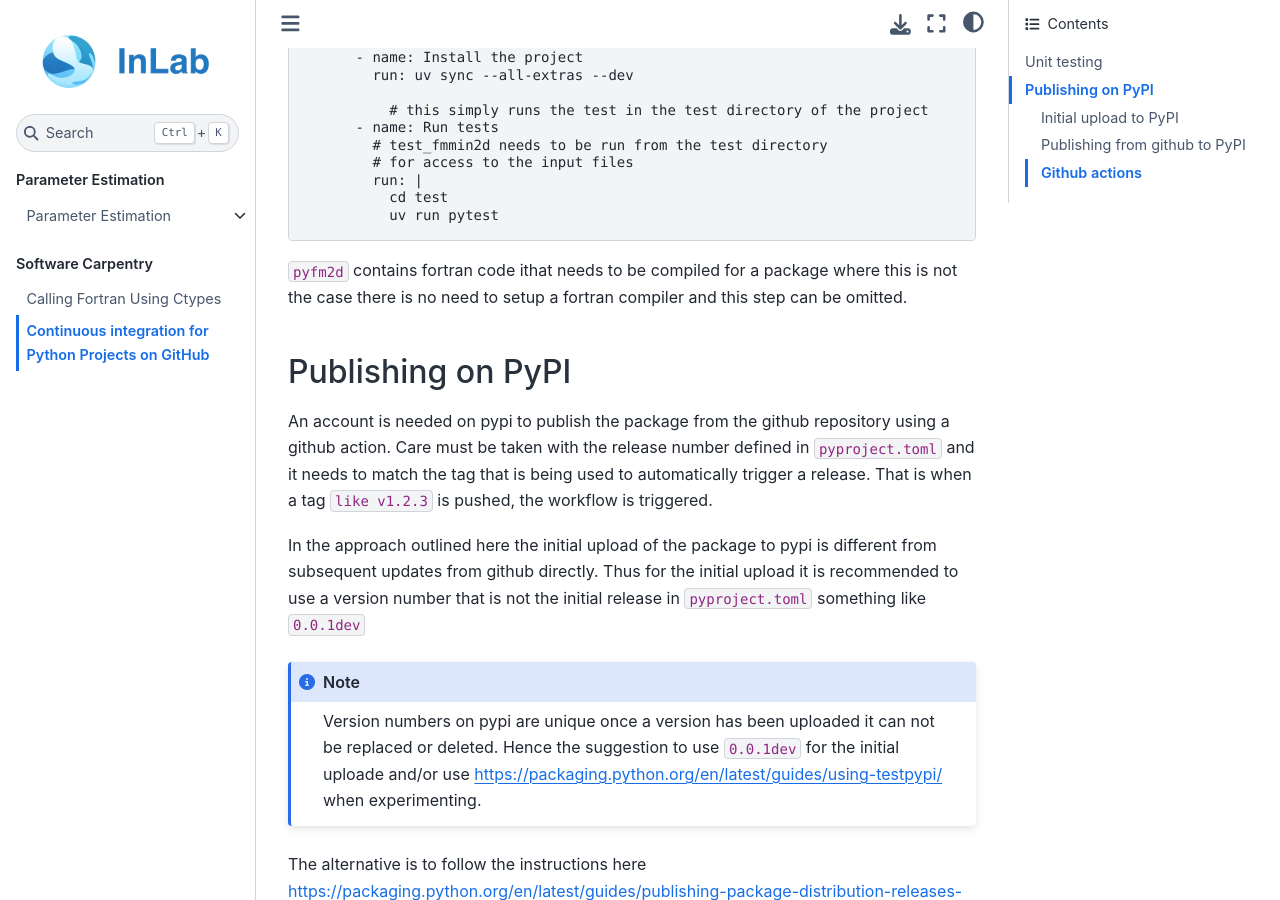
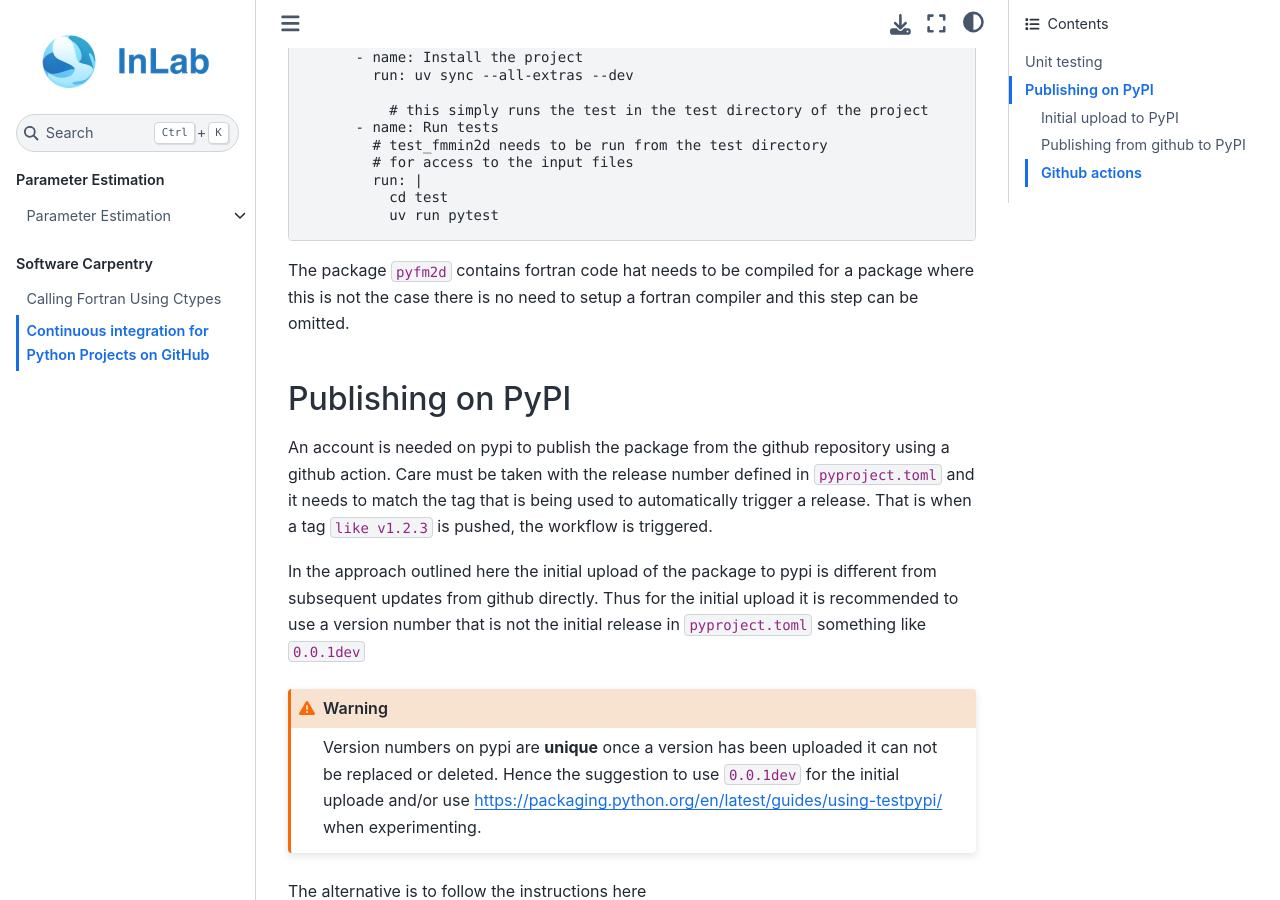
Before and after one commit to inlab-geo/cofi-resources, a Jupyter Book: the page built from docs/software_carpentry/python_packaging.md, in a window 1280 px wide and 900 px high, scrolled down 1521 px. Built offline with Jupyter Book 1.0.4 settings and Sphinx 7.4.7 and the Sphinx Book theme 1.1.4, drawn with Linux system fonts in a browser that asks for light colours.

Commit message:
Update python_packaging.md

````diff
--- a/docs/software_carpentry/python_packaging.md
+++ b/docs/software_carpentry/python_packaging.md
@@ -17,12 +17,10 @@ The instructions provided here are based on the infomration available here
 - [https://packaging.python.org/en/latest/tutorials/packaging-projects/](https://packaging.python.org/en/latest/tutorials/packaging-projects/)
 
 ## Unit testing
-
 The complete github action `.github/workflows/test.yaml` that runs the tests is given below and it splits up into several parts and uses the following predefined github action.
 - [https://github.com/actions/checkout](https://github.com/actions/checkout)
 - [https://github.com/fortran-lang/setup-fortran](https://github.com/fortran-lang/setup-fortran)
 - [https://github.com/astral-sh/setup-uv](https://github.com/astral-sh/setup-uv)
-
 
 ```
 name: Run Tests
@@ -76,9 +74,8 @@ jobs:
           uv run pytest
 ```
 
-`pyfm2d` contains  fortran code ithat needs to be compiled for a package where
-this is not the case there is no need to setup a fortran compiler and this step
-can be omitted.
+The package `pyfm2d` contains  fortran code hat needs to be compiled for a package where this is not the
+case there is no need to setup a fortran compiler and this step  can be omitted.
 
 
 ## Publishing on PyPI
@@ -93,8 +90,8 @@ subsequent updates from github directly. Thus for the initial upload it is recom
 to use a version number that is not the initial release in `pyproject.toml` something
 like `0.0.1dev`
 
-```{note}
-Version numbers on pypi are unique once a version has been uploaded it can not be replaced or deleted. Hence the suggestion to use `0.0.1dev` for the initial uploade and/or use [https://packaging.python.org/en/latest/guides/using-testpypi/](https://packaging.python.org/en/latest/guides/using-testpypi/) when experimenting.
+```{warning}
+Version numbers on pypi are **unique** once a version has been uploaded it can not be replaced or deleted. Hence the suggestion to use `0.0.1dev` for the initial uploade and/or use [https://packaging.python.org/en/latest/guides/using-testpypi/](https://packaging.python.org/en/latest/guides/using-testpypi/) when experimenting.
 ```
 
 The alternative is to follow the instructions here [https://packaging.python.org/en/latest/guides/publishing-package-distribution-releases-using-github-actions-ci-cd-workflows/](https://packaging.python.org/en/latest/guides/publishing-package-distribution-releases-using-github-actions-ci-cd-workflows/) but this requires more editing of github actions than the approach outlined below.
@@ -142,7 +139,7 @@ Here we assume the project already exists on pypi. The next step is to select
 the project on its pypi page and then select publishing and add a new publisher
 for github by  completing the fields.
 
-This then allows to use the following github action  in `.github/workflows/build_and_deploy.yaml
+This then allows to use the following github action in `.github/workflows/build_and_deploy.yaml
 ` to deploy the project to pypi whenever there is a new tag created and the version number in
 `pyproject.toml` updated.
 
````
